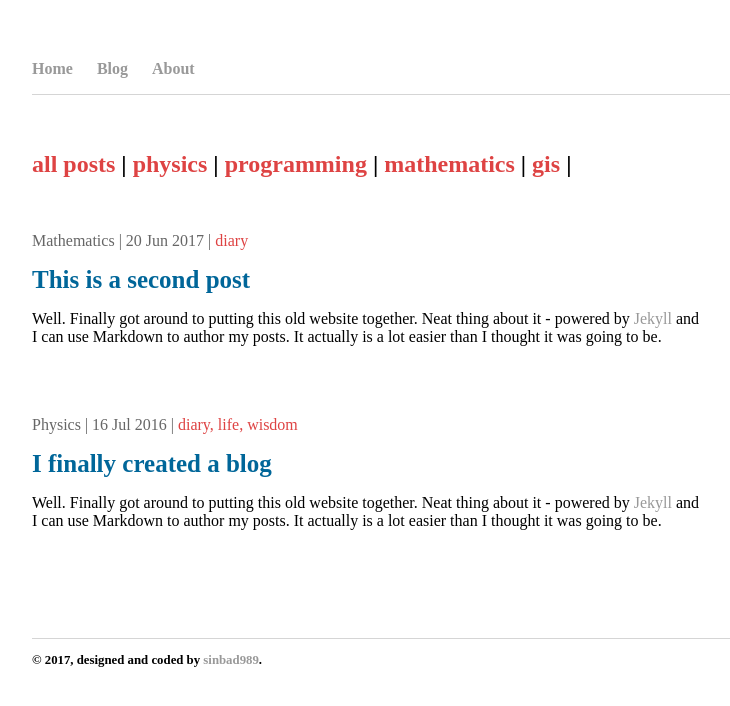
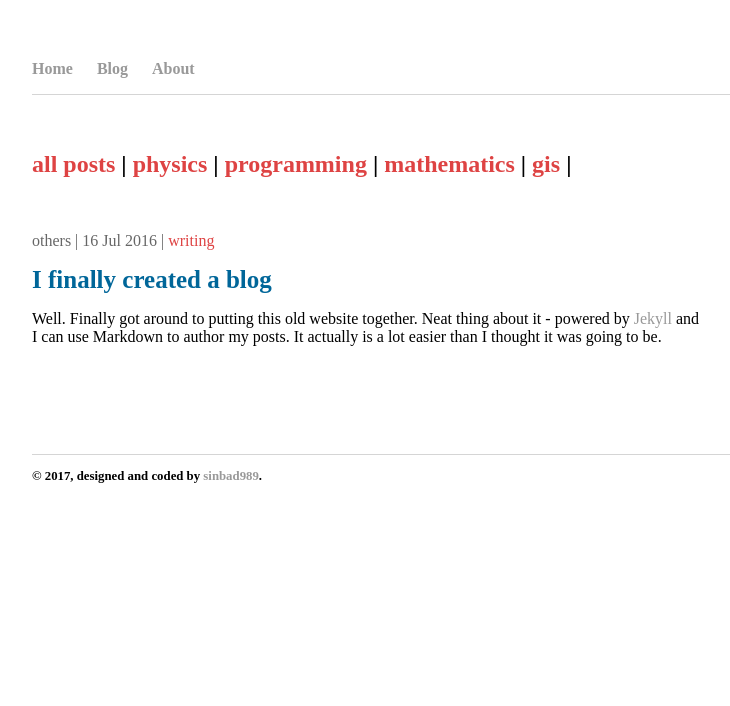
Before and after one commit to sinbad989/sinbad989.github.io, a Jekyll site: the page built from blog/index.html, in a window 1280 px wide. Shown: the top 706 px of the page, without its empty margins (160-890 px from the left). Built offline with Jekyll 4.4.1, drawn with Linux system fonts in a browser that asks for light colours; some web fonts are replaced.

Commit message:
minor changes

```diff
--- a/_posts/2016-07-16-test-site.md
+++ b/_posts/2016-07-16-test-site.md
@@ -2,8 +2,8 @@
 layout: post
 title: "I finally created a blog"
 date: 2016-07-16
-category: Physics
-tag: diary, life, wisdom
+category: others
+tag: writing
 ---
 Well. Finally got around to putting this old website together.
 Neat thing about it - powered by [Jekyll](http://jekyllrb.com) and I can use Markdown to author my posts.
--- a/_posts/2017-06-20-test-site2.md
+++ /dev/null
@@ -1,15 +0,0 @@
----
-layout: post
-title: "This is a second post"
-date: 2017-06-20
-category: Mathematics
-tag: diary
----
-
-
-Well. Finally got around to putting this old website together.
-Neat thing about it - powered by [Jekyll](http://jekyllrb.com) and I can use Markdown to author my posts.
-It actually is a lot easier than I thought it was going to be.
-
-![My helpful screenshot]({{site.url}}/assets/gstk.jpg)
-... you can [get the PDF]({{ site.url }}/downloads/book.pdf) directly.
```
